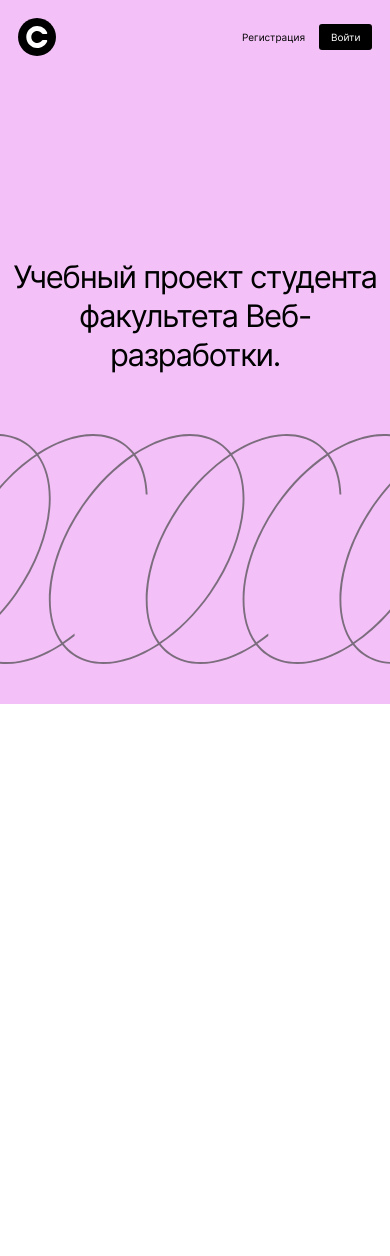
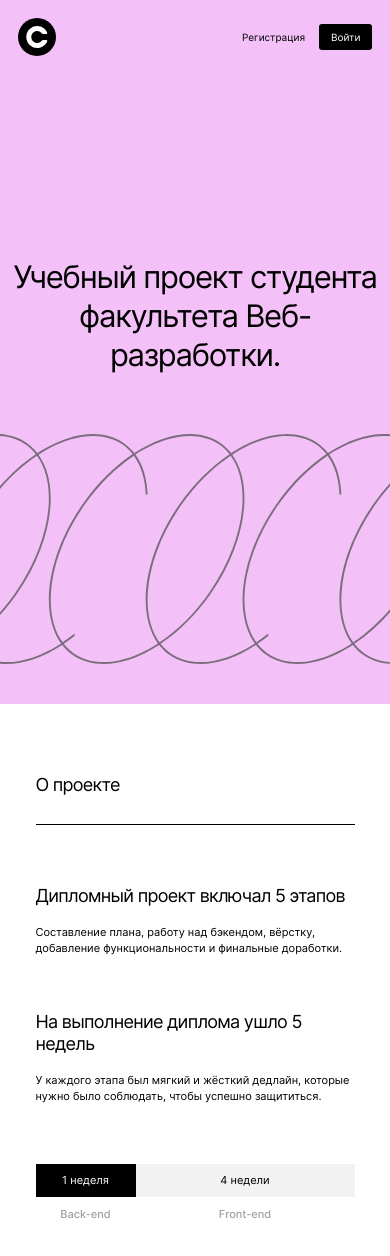
Before and after one commit to MariiaGudkova/movies-explorer-frontend, a React (Create React App) app: page / in a window 390 px wide. Shown: the top 1256 px of the page. Before the commit the page ends 844 px from the top, so only its background shows below. Built offline with nearby package versions, Linux system fonts and the light colour scheme.

Commit message:
add about project component

```diff
--- a/src/components/AboutProject/AboutProject.css
+++ b/src/components/AboutProject/AboutProject.css
@@ -0,0 +1,188 @@
+.about-project {
+  display: flex;
+  flex-direction: column;
+  justify-content: center;
+  align-items: center;
+  margin: 0 auto;
+}
+
+.about-project__container {
+  display: flex;
+  flex-direction: column;
+  margin: 0 70px 100px 70px;
+  max-width: 1280px;
+}
+
+.about-project__title {
+  padding: 0 0 23px 0;
+  border-bottom: 1px solid #000000;
+  margin: 0 0 70px 0;
+  font-family: "Inter", "Arial", "Helvetica", sans-serif;
+  font-style: normal;
+  font-weight: 400;
+  font-size: 22px;
+  line-height: 27px;
+  letter-spacing: -0.04em;
+  color: #000000;
+}
+
+.paragraphs-container {
+  display: flex;
+  flex-direction: row;
+  justify-content: space-between;
+}
+
+.about-project__paragraph {
+  display: flex;
+  flex-direction: column;
+  max-width: 550px;
+}
+
+.about-project__subtitle {
+  padding: 0;
+  margin: 0 0 26px 0;
+  font-family: "Inter", "Arial", "Helvetica", sans-serif;
+  font-style: normal;
+  font-weight: 400;
+  font-size: 20px;
+  line-height: 24px;
+  letter-spacing: -0.04em;
+  color: #000000;
+}
+
+.about-project__text {
+  padding: 0;
+  margin: 0 0 95px 0;
+  font-family: "Inter", "Arial", "Helvetica", sans-serif;
+  font-style: normal;
+  font-weight: 400;
+  font-size: 14px;
+  line-height: 20px;
+  color: #000000;
+}
+
+.about-project__scale {
+  display: flex;
+  flex-direction: row;
+  max-width: 1140px;
+  width: 100%;
+}
+
+.about-project__scale-segment {
+  padding: 0;
+  margin: 0 0 14px 0;
+  font-family: "Inter", "Arial", "Helvetica", sans-serif;
+  font-style: normal;
+  font-weight: 500;
+  font-size: 14px;
+  line-height: 17px;
+  text-align: center;
+  color: #a0a0a0;
+}
+
+.about-project__scale-segment_short {
+  width: 228px;
+}
+
+.about-project__scale-segment_lang {
+  flex-grow: 5;
+}
+
+.about-project__segment_back {
+  padding: 10px 14px 10px 14px;
+  background-color: #000000;
+  color: #ffffff;
+  font-weight: 400;
+}
+
+.about-project__segment_front {
+  padding: 10px 14px 10px 14px;
+  background-color: #f2f2f2;
+  color: #000000;
+  font-weight: 400;
+}
+
+@media screen and (max-width: 1080px) {
+  .about-project__paragraph {
+    max-width: 400px;
+  }
+
+  .about-project__paragraph:first-of-type {
+    margin-right: 30px;
+  }
+}
+
+@media screen and (max-width: 950px) {
+  .about-project__container {
+    margin: 0 50px 90px 50px;
+  }
+
+  .about-project__subtitle {
+    margin-bottom: 22px;
+  }
+
+  .about-project__paragraph {
+    max-width: 319px;
+  }
+
+  .about-project__text {
+    font-size: 12px;
+    line-height: 18px;
+    margin-bottom: 77px;
+  }
+
+  .about-project__scale-segment_short {
+    width: 140px;
+  }
+}
+
+@media screen and (max-width: 520px) {
+  .about-project__container {
+    margin: 0 18px 70px 18px;
+  }
+
+  .about-project__title {
+    font-size: 18px;
+    line-height: 22px;
+    padding-bottom: 28px;
+    margin-bottom: 60px;
+  }
+
+  .paragraphs-container {
+    flex-direction: column;
+    align-items: center;
+  }
+
+  .about-project__paragraph:first-of-type {
+    margin-right: 0;
+  }
+
+  .about-project__subtitle {
+    font-size: 18px;
+    line-height: 22px;
+    margin-bottom: 17px;
+  }
+
+  .about-project__text {
+    font-size: 11px;
+    line-height: 16px;
+    margin-bottom: 55px;
+  }
+
+  .about-project__scale-segment {
+    font-size: 11px;
+    line-height: 13px;
+  }
+
+  .about-project__scale-segment_short {
+    width: 100px;
+  }
+
+  .about-project__segment_back {
+    margin-top: 5px;
+  }
+
+  .about-project__segment_front {
+    margin-top: 5px;
+  }
+}
--- a/src/components/AboutProject/AboutProject.jsx
+++ b/src/components/AboutProject/AboutProject.jsx
@@ -0,0 +1,44 @@
+import React from "react";
+import "./AboutProject.css";
+
+function AboutProject() {
+  return (
+    <div className="about-project">
+      <div className="about-project__container">
+        <h2 className="about-project__title">О проекте</h2>
+        <div className="paragraphs-container">
+          <div className="about-project__paragraph">
+            <h3 className="about-project__subtitle">
+              Дипломный проект включал 5 этапов
+            </h3>
+            <p className="about-project__text">
+              Составление плана, работу над бэкендом, вёрстку, добавление
+              функциональности и финальные доработки.
+            </p>
+          </div>
+          <div className="about-project__paragraph">
+            <h3 className="about-project__subtitle">
+              На выполнение диплома ушло 5 недель
+            </h3>
+            <p className="about-project__text">
+              У каждого этапа был мягкий и жёсткий дедлайн, которые нужно было
+              соблюдать, чтобы успешно защититься.
+            </p>
+          </div>
+        </div>
+        <div className="about-project__scale">
+          <div className="about-project__scale-segment about-project__scale-segment_short">
+            <p className="about-project__segment_back">1 неделя</p>
+            <p>Back-end</p>
+          </div>
+          <div className="about-project__scale-segment about-project__scale-segment_lang">
+            <p className="about-project__segment_front">4 недели</p>
+            <p>Front-end</p>
+          </div>
+        </div>
+      </div>
+    </div>
+  );
+}
+
+export default AboutProject;
--- a/src/components/App/App.jsx
+++ b/src/components/App/App.jsx
@@ -1,10 +1,11 @@
 import React from "react";
 import { Route, Switch } from "react-router-dom";
 import "./App.css";
-import ProtectedRoute from "../ProtectedRoute/ProtectedRoute";
+import ProtectedRoute from "../ProtectedRoute/ProtectedRoute.jsx";
 import { routes } from "../../utils/routes";
 import Header from "../Header/Header.jsx";
 import Promo from "../Promo/Promo.jsx";
+import AboutProject from "../AboutProject/AboutProject.jsx";
 
 function App() {
   const [isLogged, setIsLogged] = React.useState(true);
@@ -31,6 +32,7 @@ function App() {
       </ProtectedRoute>
       <Route exact path={routes.baseRoute}>
         <Promo isLogged={isLogged} />
+        <AboutProject />
       </Route>
       <Route exact path={routes.signUp}></Route>
       <Route exact path={routes.signIn}></Route>
```
